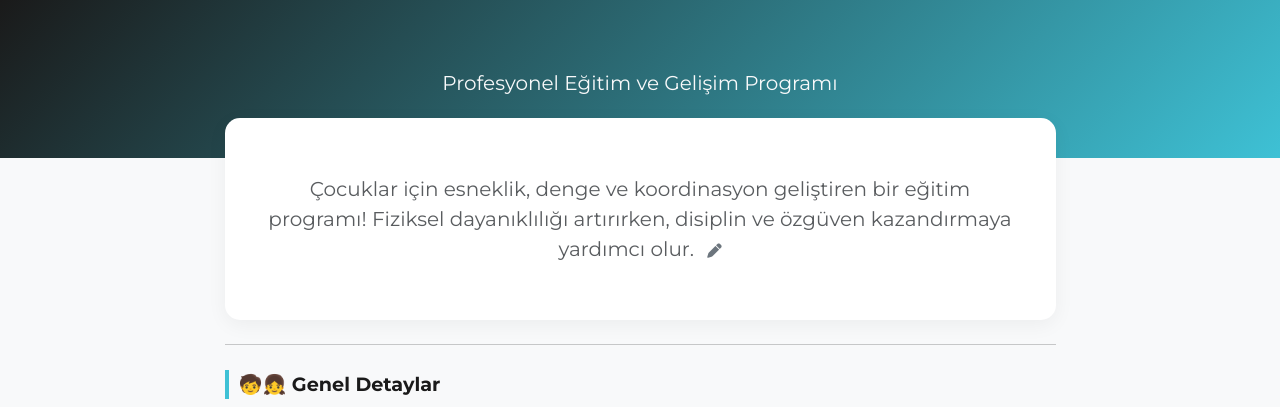
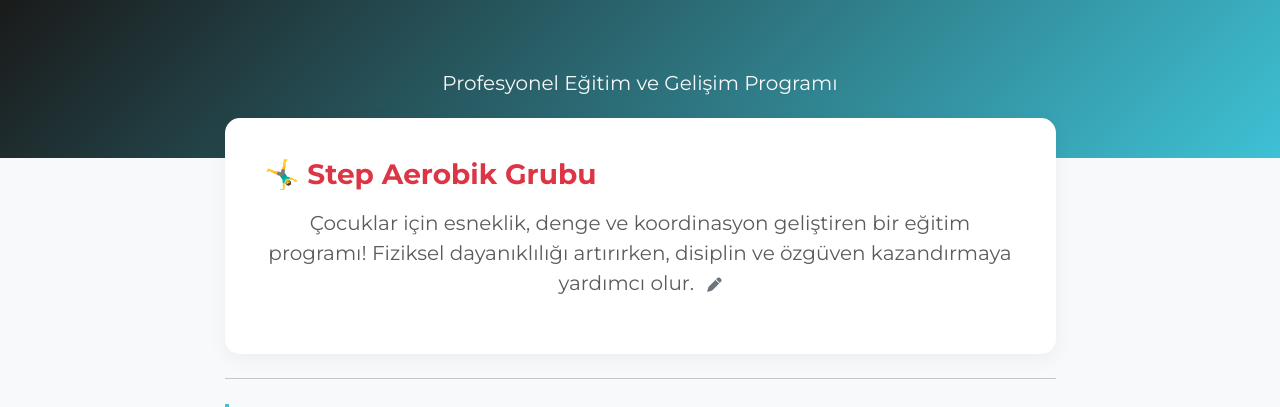
Before and after one commit to novartgymnastics/Novart, a Flask app: template templates/brans_detay.html in a window 1280 px wide. Shown: the top 407 px of the page. Run offline with Flask 3, Linux system fonts and the light colour scheme; the template is opened without the code that fills it, so the values that code supplies are empty.

Commit message:
Update brans_detay.html

```diff
--- a/templates/brans_detay.html
+++ b/templates/brans_detay.html
@@ -36,6 +36,7 @@
                 <div class="content-box">
 
                     <!-- Giriş Yazısı -->
+                    <h3 class="fw-bold text-danger mb-3">🤸‍♂️ Step Aerobik Grubu</h3>
                     <div class="text-center my-3 position-relative">
     <!-- Var Olan Açıklama ve Yanında Minik Kalem İkonu -->
     <p class="lead text-muted d-inline" id="aciklama-metin">
```
